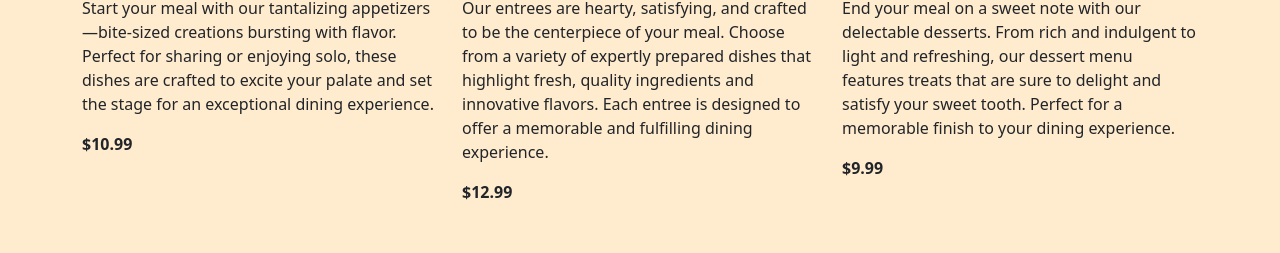
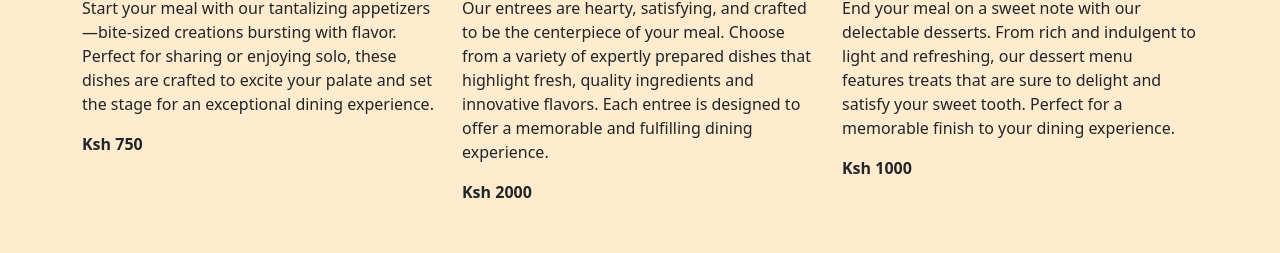
Before and after one commit to Waruguru78/learn, a plain HTML site: page Restaurant/index.html in a window 1280 px wide. Shown: the part 950-1203 px from the top of the page. Drawn offline with nearby package versions, Linux system fonts and the light colour scheme.

```diff
--- a/Restaurant/index.html
+++ b/Restaurant/index.html
@@ -50,7 +50,7 @@
                     <h3>Appetizers</h3>
                     <p>Start your meal with our tantalizing appetizers—bite-sized creations bursting with flavor.
                         Perfect for sharing or enjoying solo, these dishes are crafted to excite your palate and set the stage for an exceptional dining experience.</p>
-                    <p><strong>$10.99</strong></p>
+                    <p><strong>Ksh 750</strong></p>
                 </div>
                 <div class="col-md-4 menu-item">
                     <img src="Images/Entrees.jpeg" alt="Entrees">
@@ -58,7 +58,7 @@
                     <p>Our entrees are hearty, satisfying, and crafted to be the centerpiece of your meal.
                         Choose from a variety of expertly prepared dishes that highlight fresh, quality ingredients and innovative flavors.
                         Each entree is designed to offer a memorable and fulfilling dining experience.</p>
-                    <p><strong>$12.99</strong></p>
+                    <p><strong>Ksh 2000</strong></p>
                 </div>
                 <div class="col-md-4 menu-item">
                     <img src="Images/dessert.jpeg" alt="Desserts">
@@ -66,7 +66,7 @@
                     <p>End your meal on a sweet note with our delectable desserts.
                         From rich and indulgent to light and refreshing, our dessert menu features treats that are sure to delight and satisfy your sweet tooth.
                         Perfect for a memorable finish to your dining experience.</p>
-                    <p><strong>$9.99</strong></p>
+                    <p><strong>Ksh 1000</strong></p>
                 </div>
             </div>
         </div>
```
Also changed, not shown: Restaurant/Screenshots/page1.png (added), Restaurant/Screenshots/page2.png (added), Restaurant/Screenshots/page3.png (added), Restaurant/Screenshots/page4.png (added).
